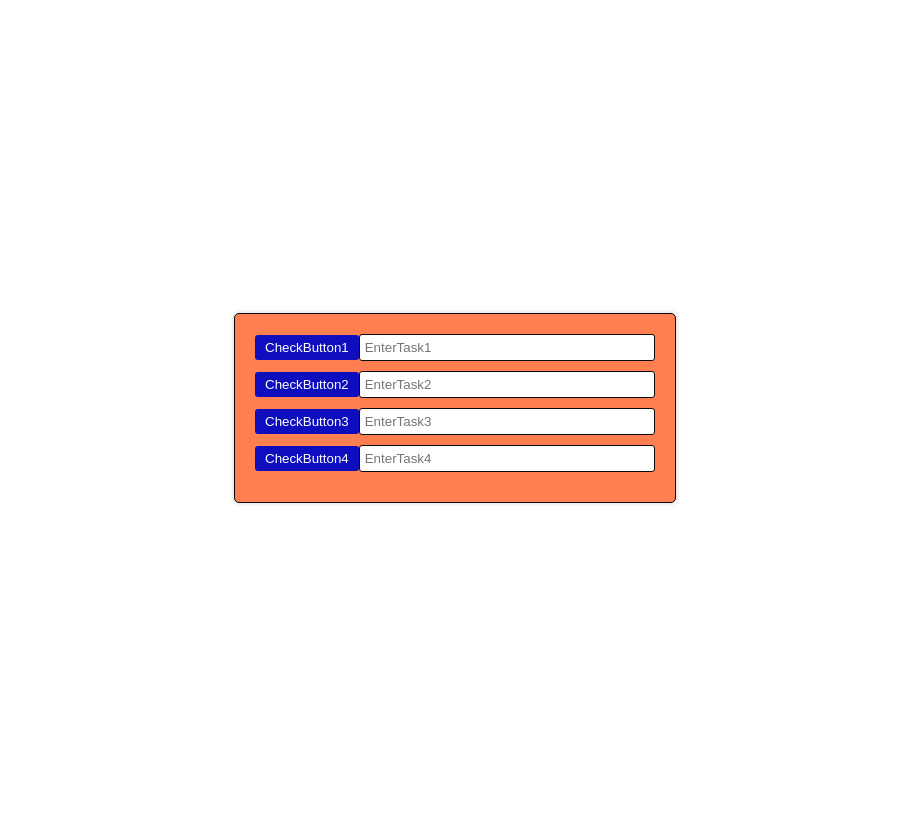
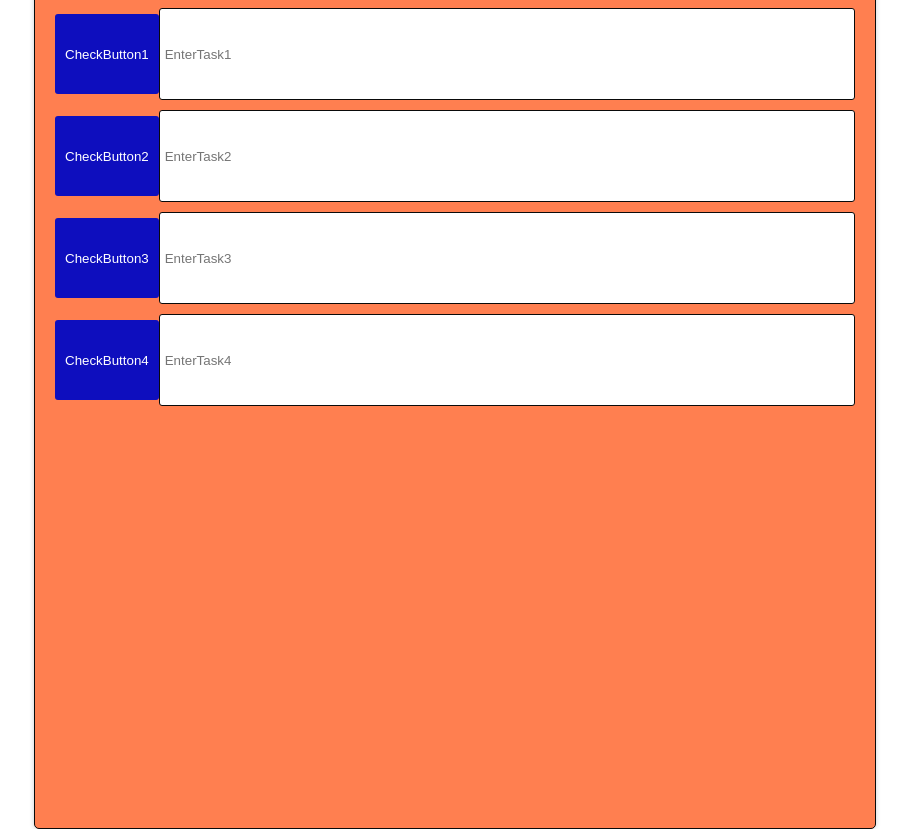
Before and after one commit to Jay-SCM/WebTasknotif, a plain HTML site: page index.html in a window 1280 px wide. Shown: the whole page, without its empty margins (185-1094 px from the left). Drawn offline with Linux system fonts and the light colour scheme.

Commit message:
BIG BOY BUTTONS!!

```diff
--- a/Style.css
+++ b/Style.css
@@ -5,7 +5,8 @@
     height: 100vh;
 }
 .CARD {
-    width: 400px;
+    width: 800px;
+    height: 800px;
     border: 1px solid #0a0a0a;
     padding: 20px;
     border-radius: 5px;
@@ -20,6 +21,7 @@
 }
 .inputBox {
     flex: 1;
+    height: 80px;
     padding: 5px;
     border: 1px solid #0a0a0a;
     border-radius: 3px;
@@ -29,6 +31,7 @@
     align-items: center;
 }
 .CheckBtn {
+    height: 80px;
     background-color: #0e0ebe;
     color: white;
     border: none;
```
